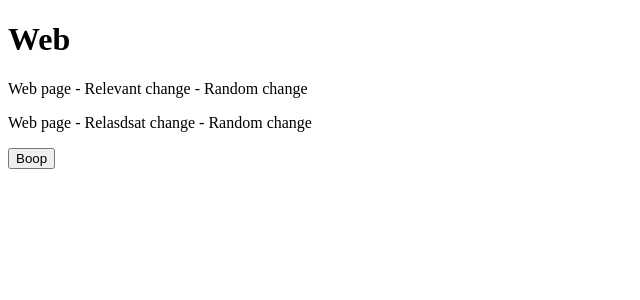
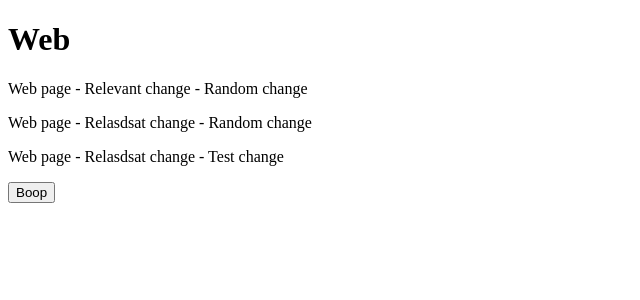
Before and after one commit to saqirmdevx/semantic-test-versioning, a Next.js app in the folder apps/web/: page / in a window 1280 px wide. Shown: the top 300 px of the page, without its empty margins (0-640 px from the left). Built offline with nearby package versions, Linux system fonts and the light colour scheme.

Commit message:
feat: Update version

```diff
--- a/apps/web/app/page.tsx
+++ b/apps/web/app/page.tsx
@@ -6,6 +6,7 @@ export default function Page() {
       <Header text='Web' />
       <p>Web page - Relevant change - Random change</p>
       <p>Web page - Relasdsat change - Random change</p>
+      <p>Web page - Relasdsat change - Test change</p>
       <Button />
     </>
   );
```
